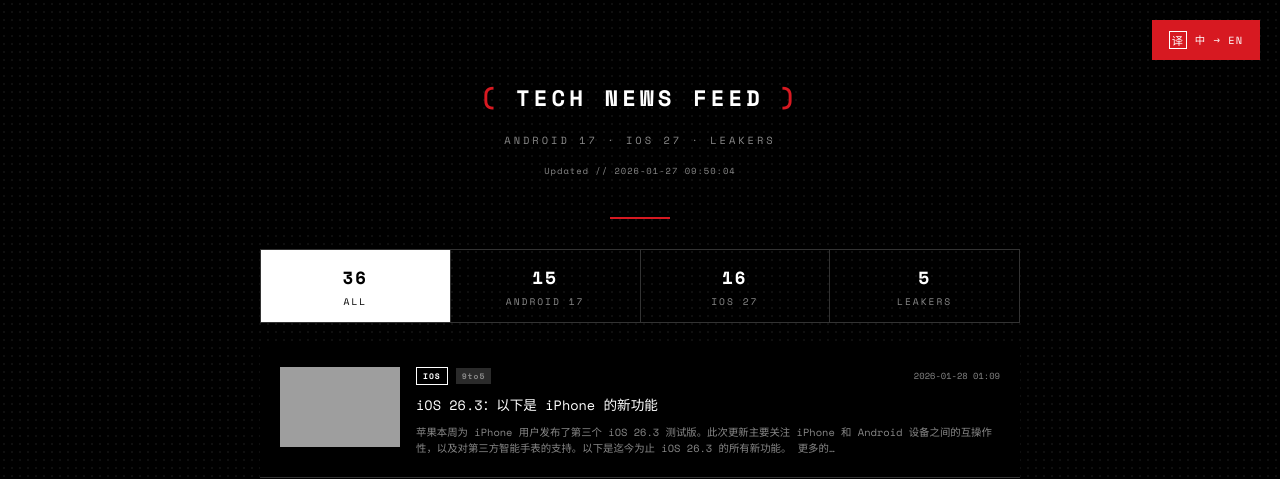
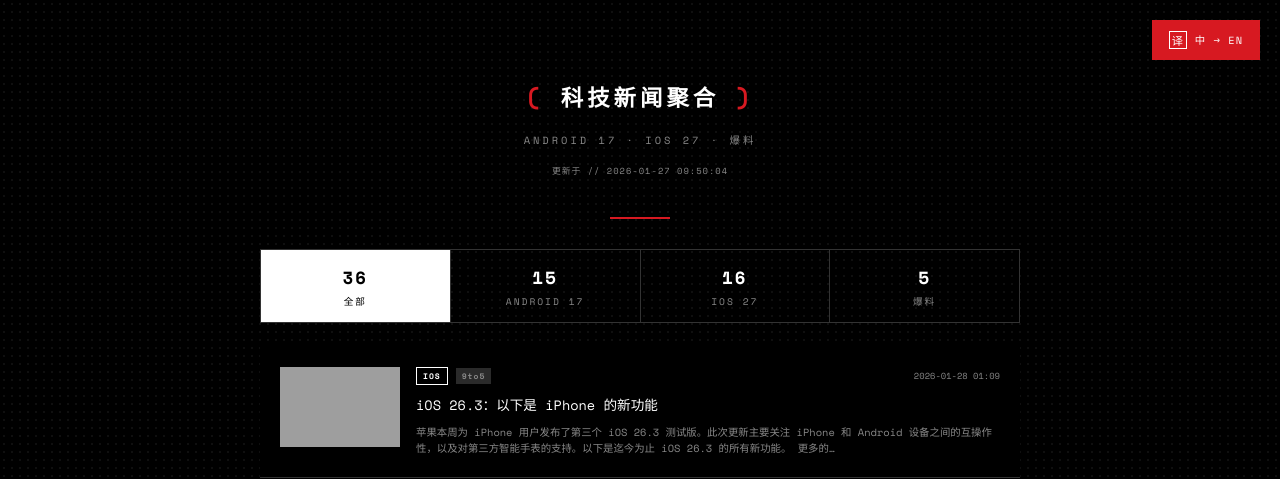
Before and after one commit to jason3535/android17-news-aggregator, a Flask app: page /preview in a window 1280 px wide. Shown: the top 479 px of the page. Run offline with Flask 3, Linux system fonts and the light colour scheme; grey boxes are pictures that could not be loaded.

Commit message:
Set Chinese as default language for preview page with full translation support
- Update preview_dynamic.html to display Chinese text by default
- Add data-en and data-zh attributes to all static text elements
- Implement updateUILanguage() function for interface text translation
- Modify platform tabs to show Chinese labels initially
- Update header titles and subtitles to Chinese versions
- Keep toggleLanguage() function for switching between languages
- Add DOMContentLoaded listener to set initial language state

Co-Authored-By: Claude (deepseek-chat) <noreply@anthropic.com>

```diff
--- a/templates/preview_dynamic.html
+++ b/templates/preview_dynamic.html
@@ -372,27 +372,30 @@
 
     <div class="container">
         <header>
-            <h1>Tech News Feed</h1>
-            <p class="subtitle">Android 17 · iOS 27 · Leakers</p>
-            <p class="last-updated">Updated // {{ news_data.last_updated }}</p>
+            <h1 data-en="Tech News Feed" data-zh="科技新闻聚合">科技新闻聚合</h1>
+            <p class="subtitle" data-en="Android 17 · iOS 27 · Leakers" data-zh="Android 17 · iOS 27 · 爆料">Android 17 · iOS 27 · 爆料</p>
+            <p class="last-updated">
+                <span class="static-text" data-en="Updated // " data-zh="更新于 // ">更新于 // </span>
+                <span class="timestamp">{{ news_data.last_updated }}</span>
+            </p>
         </header>
 
         <div class="platform-tabs">
-            <button class="platform-tab active" data-filter="all">
+            <button class="platform-tab active" data-filter="all" data-en="All" data-zh="全部">
                 <span class="count">{{ news_data.total_count }}</span>
-                All
+                <span class="tab-text">全部</span>
             </button>
-            <button class="platform-tab" data-filter="android">
+            <button class="platform-tab" data-filter="android" data-en="Android 17" data-zh="Android 17">
                 <span class="count">{{ news_data.android_count or 0 }}</span>
-                Android 17
+                <span class="tab-text">Android 17</span>
             </button>
-            <button class="platform-tab" data-filter="ios">
+            <button class="platform-tab" data-filter="ios" data-en="iOS 27" data-zh="iOS 27">
                 <span class="count">{{ news_data.ios_count or 0 }}</span>
-                iOS 27
+                <span class="tab-text">iOS 27</span>
             </button>
-            <button class="platform-tab" data-filter="leaker">
+            <button class="platform-tab" data-filter="leaker" data-en="Leakers" data-zh="爆料">
                 <span class="count">{{ news_data.leaker_count }}</span>
-                Leakers
+                <span class="tab-text">爆料</span>
             </button>
         </div>
 
@@ -464,16 +467,40 @@
 
         // Translate
         let isZh = true;
+
+        // 更新界面语言
+        function updateUILanguage() {
+            document.querySelectorAll('[data-en][data-zh]').forEach(el => {
+                const text = isZh ? el.dataset.zh : el.dataset.en;
+                // 如果元素有.tab-text子元素，更新子元素
+                const tabText = el.querySelector('.tab-text');
+                if (tabText) {
+                    tabText.textContent = text;
+                } else {
+                    el.textContent = text;
+                }
+            });
+        }
+
         function toggleLanguage() {
             isZh = !isZh;
             document.getElementById('translateLabel').textContent = isZh ? '中 → EN' : 'EN → 中';
             document.getElementById('translateBtn').classList.toggle('active', isZh);
 
+            // 更新界面静态文本
+            updateUILanguage();
+
+            // 更新新闻标题和摘要
             document.querySelectorAll('.title-en').forEach(el => el.style.display = isZh ? 'none' : 'inline');
             document.querySelectorAll('.title-zh').forEach(el => el.style.display = isZh ? 'inline' : 'none');
             document.querySelectorAll('.summary-en').forEach(el => el.style.display = isZh ? 'none' : 'inline');
             document.querySelectorAll('.summary-zh').forEach(el => el.style.display = isZh ? 'inline' : 'none');
         }
+
+        // 页面加载时设置界面语言
+        document.addEventListener('DOMContentLoaded', () => {
+            updateUILanguage();
+        });
     </script>
 </body>
 </html>
```
